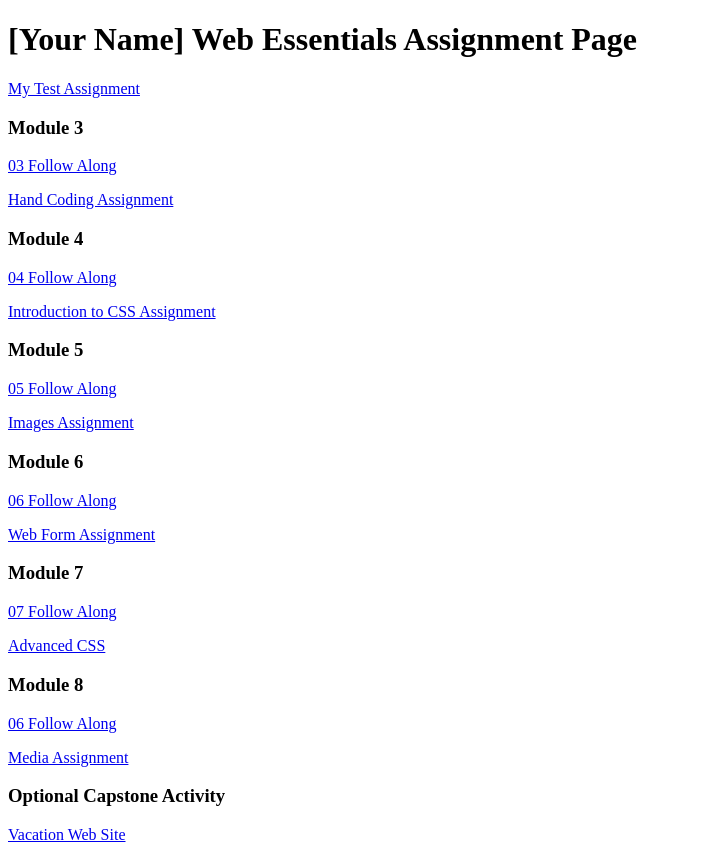
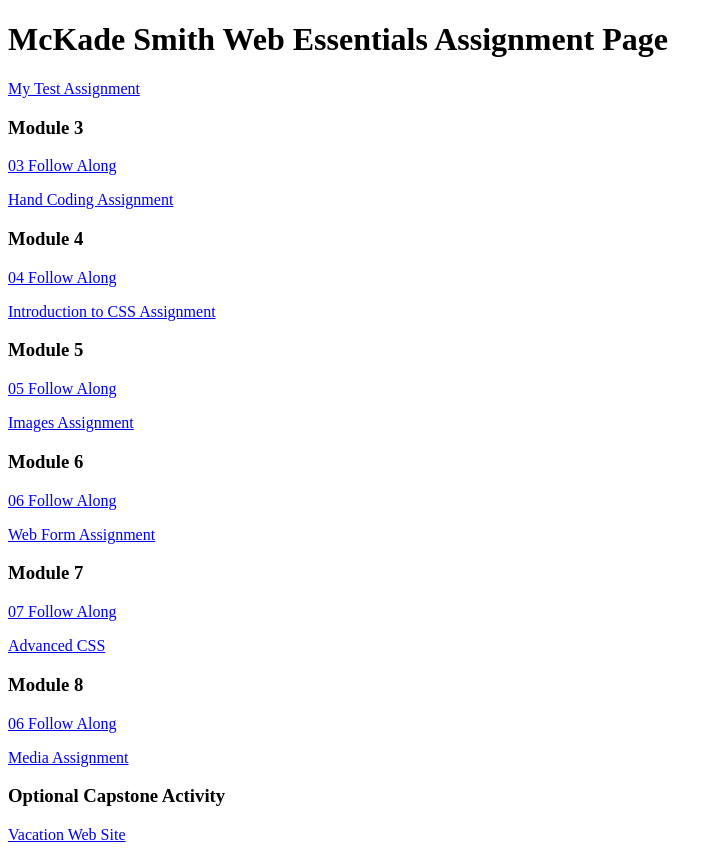
Before and after one commit to McKadeSmith/dwdd1600, a plain HTML site: page index.html in a window 1280 px wide. Shown: the whole page, without its empty margins (0-723 px from the left). Drawn offline with Linux system fonts and the light colour scheme.

Commit message:
added my name

```diff
--- a/index.html
+++ b/index.html
@@ -6,7 +6,7 @@
 		<title>dwdd 1600 assignment list page</title>
 	</head>
 	<body>
-		<h1>[Your Name] Web Essentials Assignment Page</h1>
+		<h1>McKade Smith Web Essentials Assignment Page</h1>
 		<p><a href="01test">My Test Assignment</a></p>
 
 		<h3>Module 3</h3>
```
